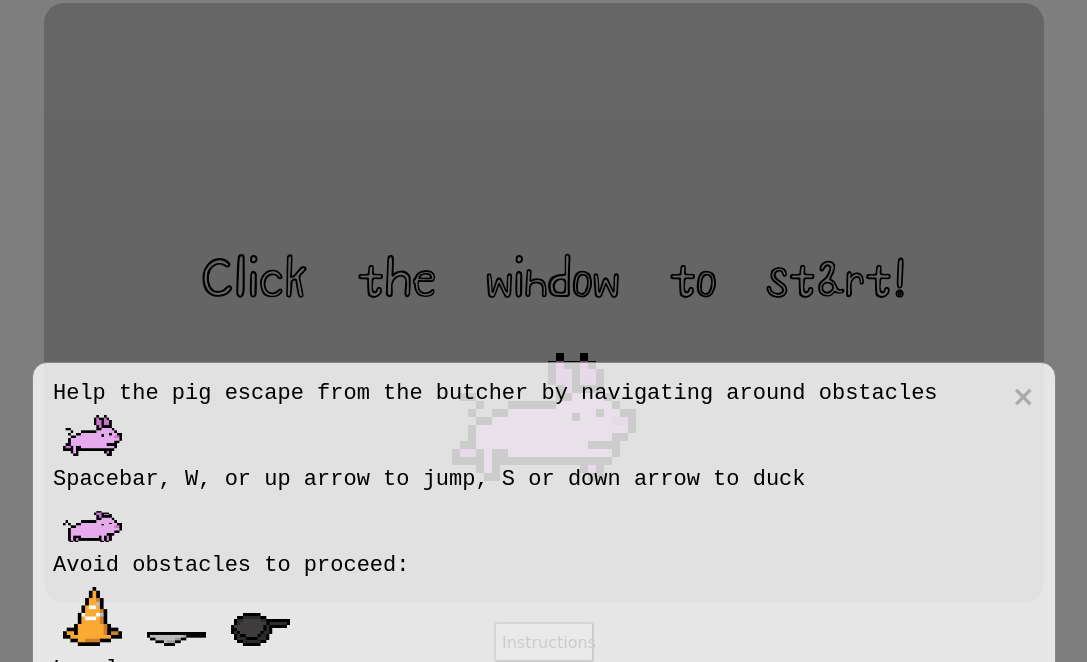
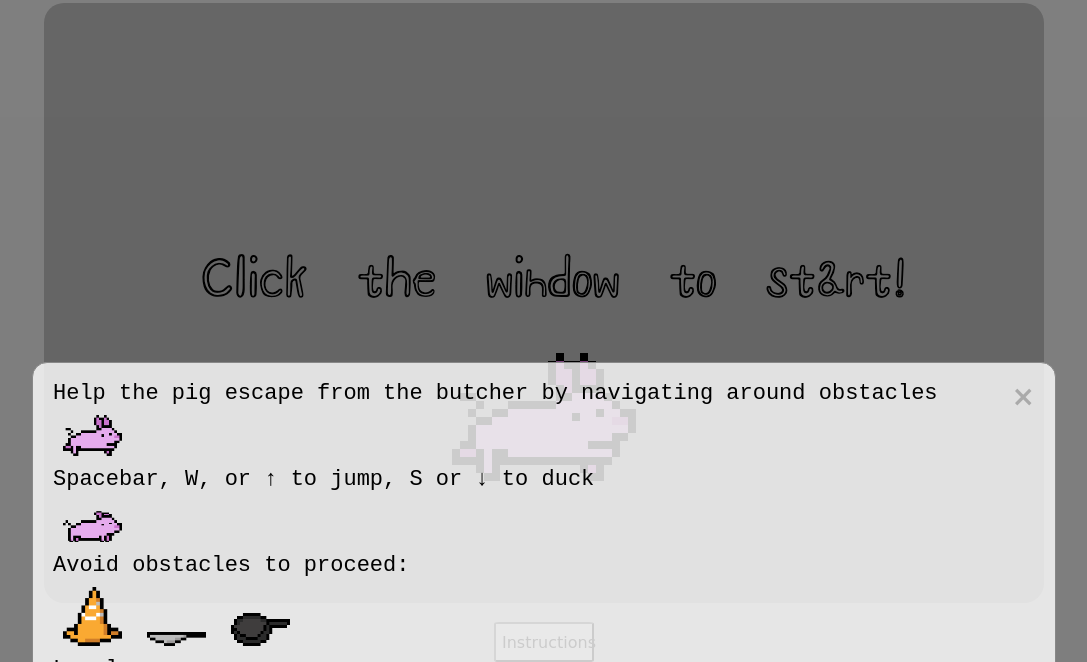
Before and after one commit to ggharsha/bringing_home_the_bacon, a website built with webpack: page index.html in a window 1280 px wide. Both pictures are taken after a click on the button "Instructions". Shown: the part 169-831 px from the top of the page, without its empty margins (96-1183 px from the left). Built offline with nearby package versions, Linux system fonts and the light colour scheme; a web font is replaced by a local one.

Commit message:
Update instructions

```diff
--- a/index.html
+++ b/index.html
@@ -32,7 +32,7 @@
             <span class="close">&times;</span>
             <p>Help the pig escape from the butcher by navigating around obstacles</p>
             <img src="src/images/newPig1.png">
-            <p>Spacebar, W, or up arrow to jump, S or down arrow to duck</p>
+            <p>Spacebar, W, or ↑ to jump, S or ↓ to duck</p>
             <img src="src/images/newDuckingPig.png">
             <p>Avoid obstacles to proceed:</p>
             <img src="src/images/newTrafficCone.png"> <img src="src/images/newKnife.png"> <img src="src/images/newPan.png">
```
